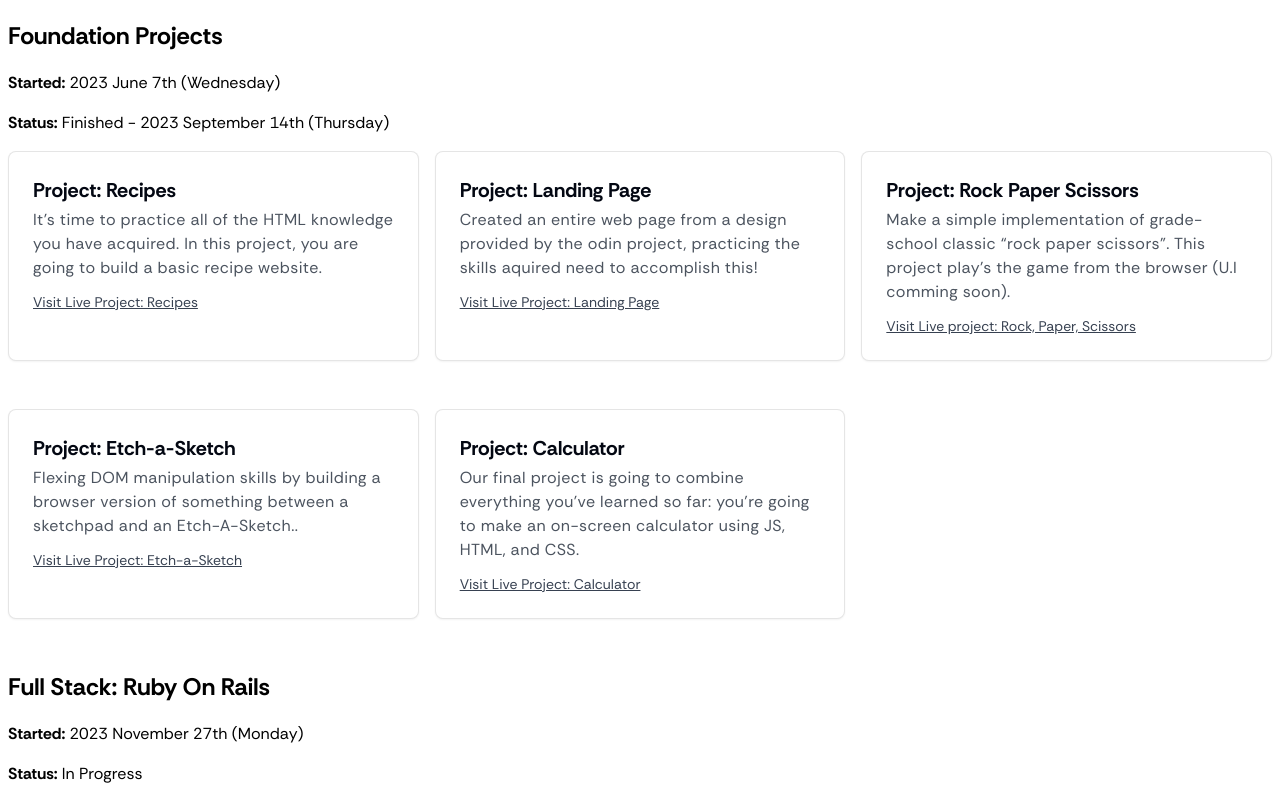
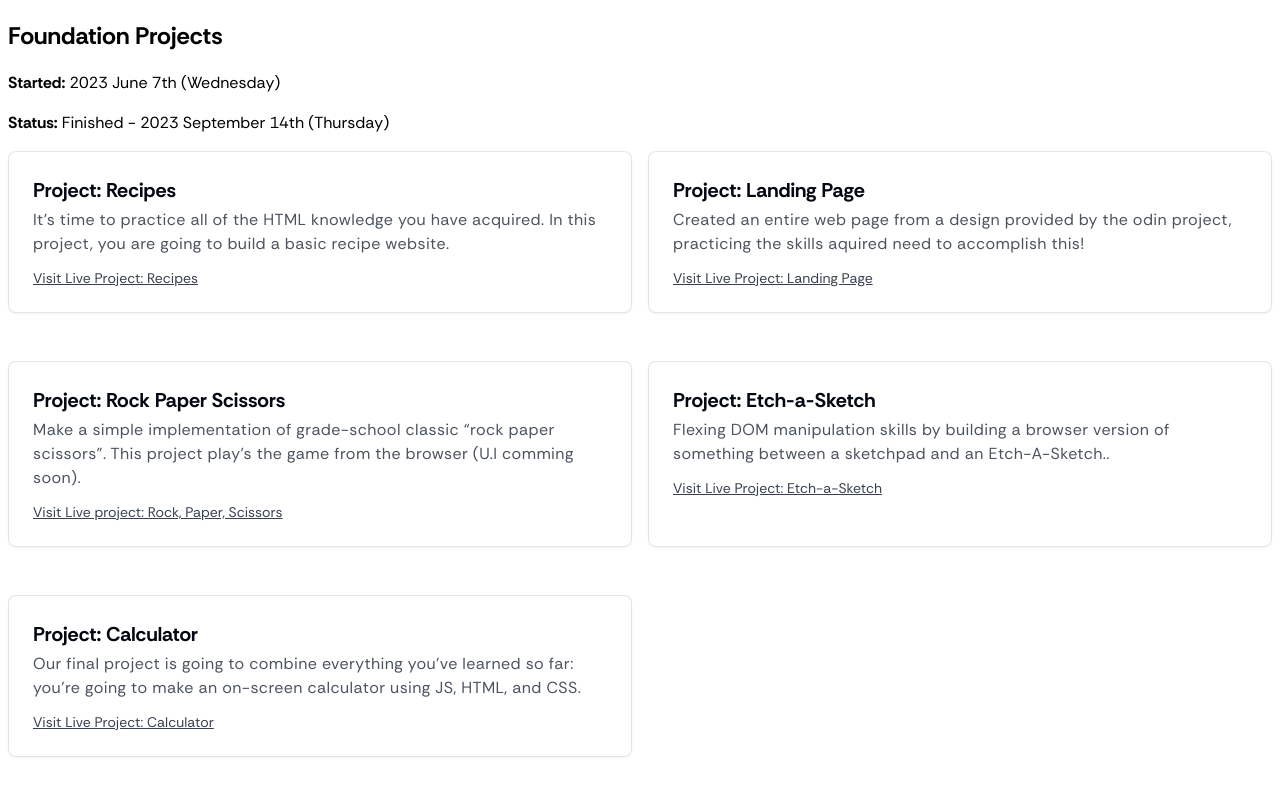
Before and after one commit to Justin-Bento/the-odin-project, a plain HTML site: page index.html in a window 1280 px wide. Shown: the top 800 px of the page. Drawn offline with Linux system fonts and the light colour scheme.

Commit message:
Removed 3rd column on desktop devices.
Doing this ensures the content has more breathing room and enables
people to read in a z-pattern like shape.

```diff
--- a/style.css
+++ b/style.css
@@ -94,16 +94,13 @@ p {
 }
 
 @media (min-width: 768px) {
-  .projects {
-    grid-template-columns: repeat(2, 1fr);
-  }
   main {
     padding: 3rem;
   }
 }
 @media (min-width: 70rem) {
   .projects {
-    grid-template-columns: repeat(3, 1fr);
+    grid-template-columns: repeat(2, 1fr);
   }
   main {
     max-width: 1280px;
```
